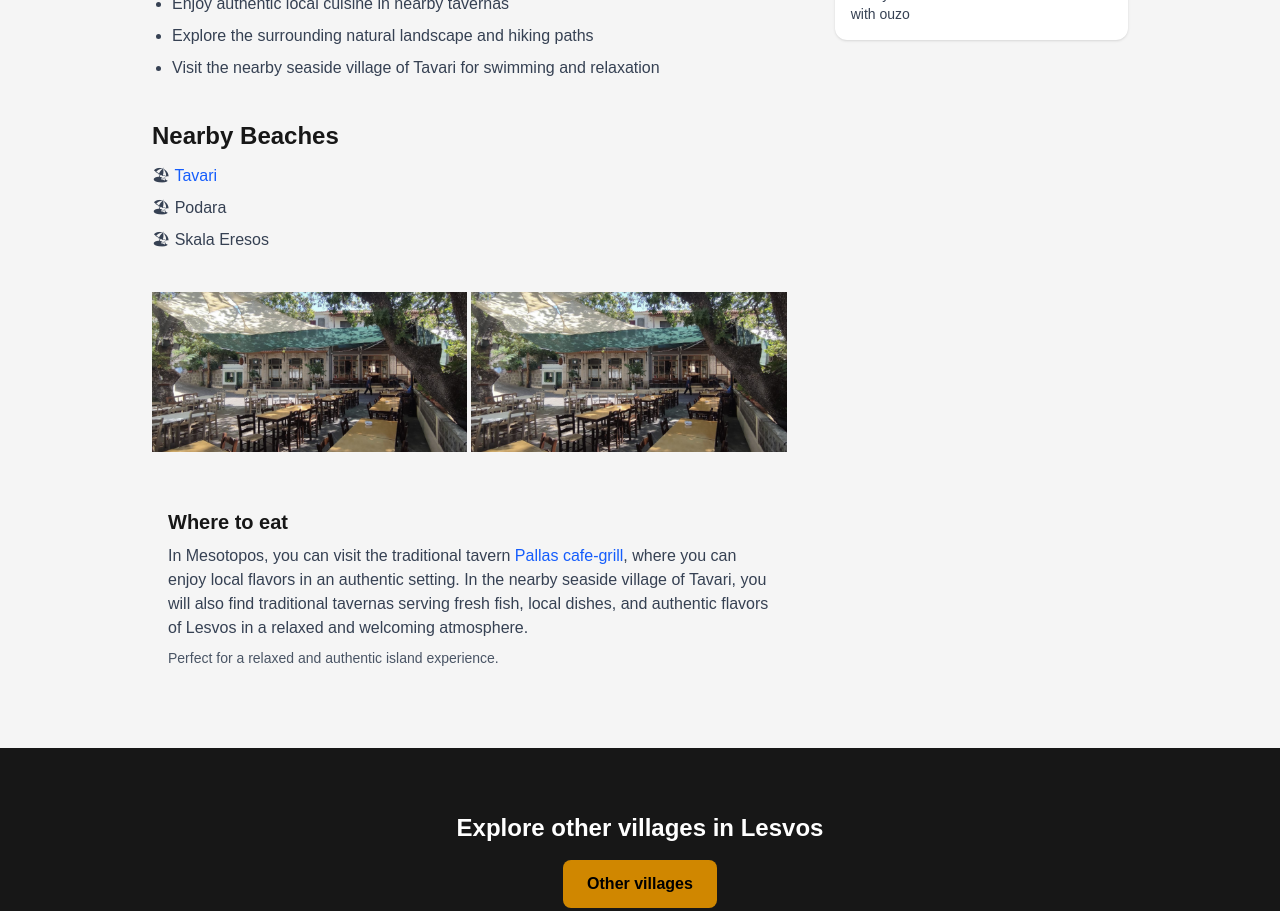
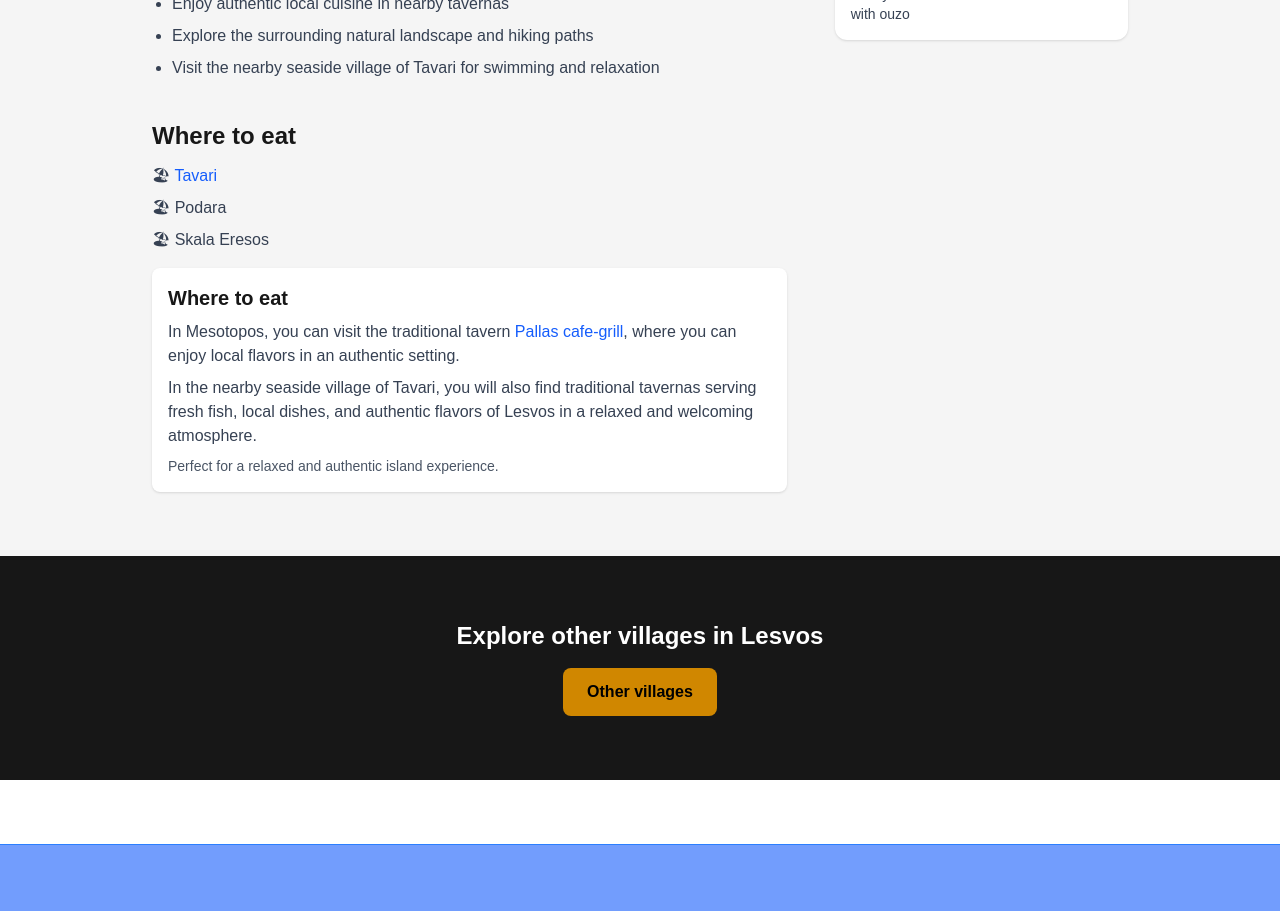
Before and after one commit to amamouridis06/lesvos-travel-guide, a Next.js app: page /villages/mesotopos in a window 1280 px wide. Shown: the part 1080-1991 px from the top of the page. Built offline with nearby package versions, Linux system fonts and the light colour scheme.

Commit message:
Update page.tsx

```diff
--- a/app/villages/mesotopos/page.tsx
+++ b/app/villages/mesotopos/page.tsx
@@ -69,50 +69,45 @@ export default function PlomariPage() {
   </ul>
 </div>
 
-         {/* Nearby Beaches */}
 <div>
-  <h2 className="text-2xl font-semibold mb-3">Nearby Beaches</h2>
-  <ul className="space-y-2 text-gray-700">
+  <h2 className="text-2xl font-semibold mb-3">Where to eat</h2>
+
+  {/* List */}
+  <ul className="space-y-2 text-gray-700 mb-4">
     <li>
       🏖{" "}
       <Link href="/beaches/tavari" className="text-blue-600 hover:underline">
         Tavari
       </Link>
     </li>
+
     <li>🏖 Podara</li>
     <li>🏖 Skala Eresos</li>
   </ul>
-</div>
 
-      {/* Images */}
-  <div className="grid grid-cols-2 gap-1">
-    <img
-      src="/pallas.jpg"
-      alt="Tavern view"
-      className="w-full h-40 object-cover"
-    />
-    <img
-      src="/pallas.jpg"
-      alt="Tavern view"
-      className="w-full h-40 object-cover"
-    />
-  </div>
-           {/* Content */}
-  <div className="p-4">
+  {/* Content (merged) */}
+  <div className="p-4 bg-white rounded-lg shadow">
+
     <h3 className="text-xl font-semibold mb-2">Where to eat</h3>
 
     <p className="text-gray-700 mb-2">
       In Mesotopos, you can visit the traditional tavern{" "}
       <Link href="/food/pallas-cafe-grill" className="text-blue-600 hover:underline">
         Pallas cafe-grill
-      </Link>,
-       where you can enjoy local flavors in an authentic setting. In the nearby seaside village of Tavari, you will also find traditional tavernas serving fresh fish, local dishes, and authentic flavors of Lesvos in a relaxed and welcoming atmosphere.
+      </Link>
+      , where you can enjoy local flavors in an authentic setting.
+    </p>
+
+    <p className="text-gray-700 mb-2">
+      In the nearby seaside village of Tavari, you will also find traditional tavernas serving fresh fish, local dishes, and authentic flavors of Lesvos in a relaxed and welcoming atmosphere.
     </p>
 
     <p className="text-gray-600 text-sm">
       Perfect for a relaxed and authentic island experience.
     </p>
+
   </div>
+</div>
 </div>
 
 
```
